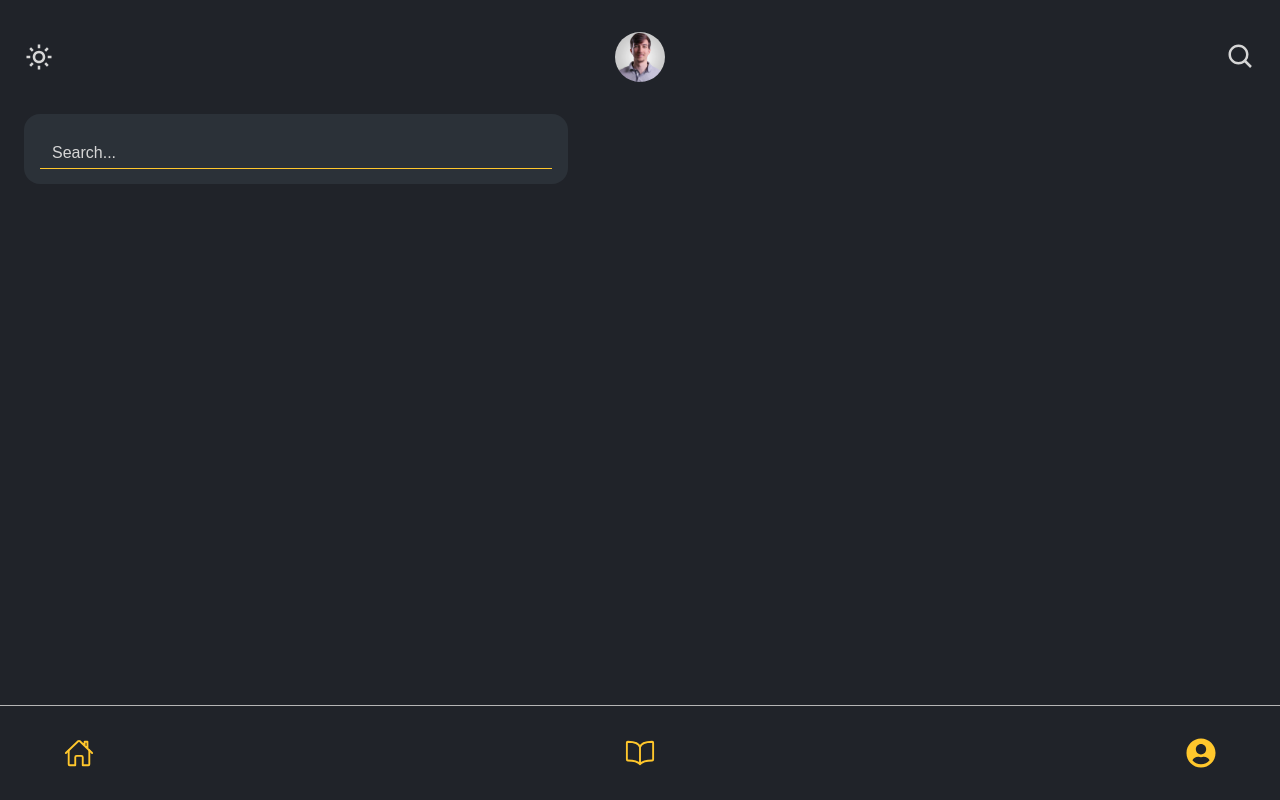
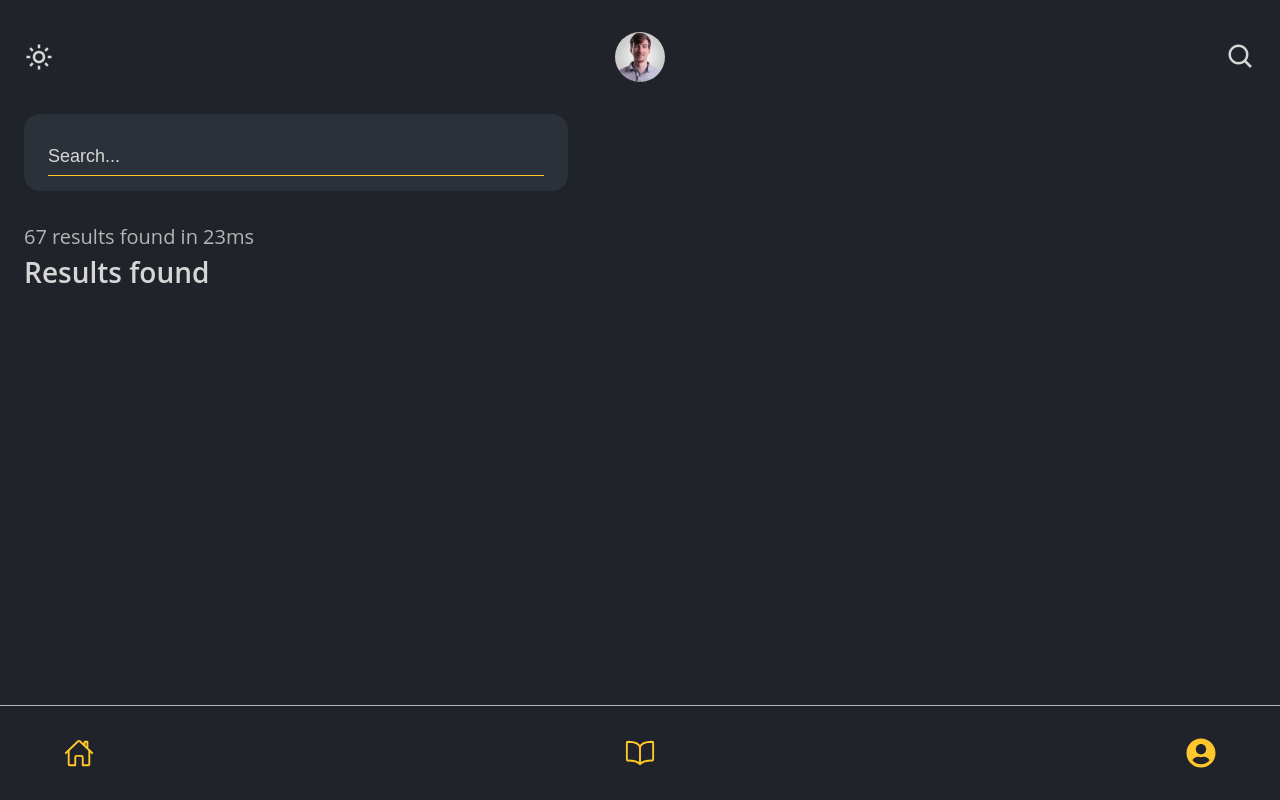
Before and after one commit to cassiorsfreitas/blog, a Next.js app: page /explore in a window 1280 px wide. Built offline with nearby package versions, Linux system fonts and the light colour scheme.

Commit message:
feat: added section double title and fix margin border bottom

```diff
--- a/src/components/_pages/Explore/index.tsx
+++ b/src/components/_pages/Explore/index.tsx
@@ -1,4 +1,5 @@
 import React from 'react'
+import SectionDoubleTitle from '../../atoms/SectionDoubleTitle'
 import SearchBar from '../../molecules/SearchBar'
 import LayoutMobile from '../../templates/LayoutMobile'
 import MainContent from '../../templates/MainContent'
@@ -8,6 +9,10 @@ const Explore = () => {
     <LayoutMobile>
       <MainContent>
         <SearchBar />
+        <SectionDoubleTitle
+          titleMin="67 results found in 23ms"
+          titleMax="Results found"
+        />
       </MainContent>
     </LayoutMobile>
   )
--- a/src/components/atoms/Input/styles.tsx
+++ b/src/components/atoms/Input/styles.tsx
@@ -16,11 +16,11 @@ export const Container = styled.div<InputProps>`
   }) => css`
     background-color: ${theme.colors.background[1]};
     color: ${theme.colors.primary[1]};
-    font-size: 1rem;
+    font-size: 1.125rem;
     border-radius: 1rem;
     margin-bottom: ${margin ? '3.5rem' : '24px'};
     min-width: 6rem;
-    height: 4.4rem;
+    height: 4.8rem;
     width: max-content;
     max-width: 34rem;
     padding: 1.5rem 1rem 1rem;
@@ -37,7 +37,7 @@ export const Container = styled.div<InputProps>`
       color: inherit;
       background: none;
       font-size: inherit;
-      padding: 0 0.75rem;
+      padding: 0 0.5rem;
 
       &::placeholder {
         color: ${theme.colors.primary[1]};
@@ -62,6 +62,7 @@ export const Container = styled.div<InputProps>`
 
     .line {
       border-bottom: 1px solid ${theme.colors.primary[0]};
+      margin: 0 0.5rem;
     }
 
     label {
--- a/src/components/molecules/SearchBar/index.tsx
+++ b/src/components/molecules/SearchBar/index.tsx
@@ -1,4 +1,6 @@
 import React, { useState } from 'react'
+import { Container } from './styles'
+
 import Input from '../../atoms/Input'
 
 const SearchBar = () => {
@@ -9,7 +11,7 @@ const SearchBar = () => {
   }
 
   return (
-    <div>
+    <Container>
       <Input
         fullWidth
         type="text"
@@ -19,7 +21,7 @@ const SearchBar = () => {
           setSearch(e.target.value)
         }}
       />
-    </div>
+    </Container>
   )
 }
 
--- /dev/null
+++ b/src/components/molecules/SearchBar/styles.tsx
@@ -0,0 +1,7 @@
+import styled, { css } from 'styled-components'
+
+export const Container = styled.div`
+  ${({ theme }) => css`
+    margin-bottom: 2rem;
+  `}
+`
```
